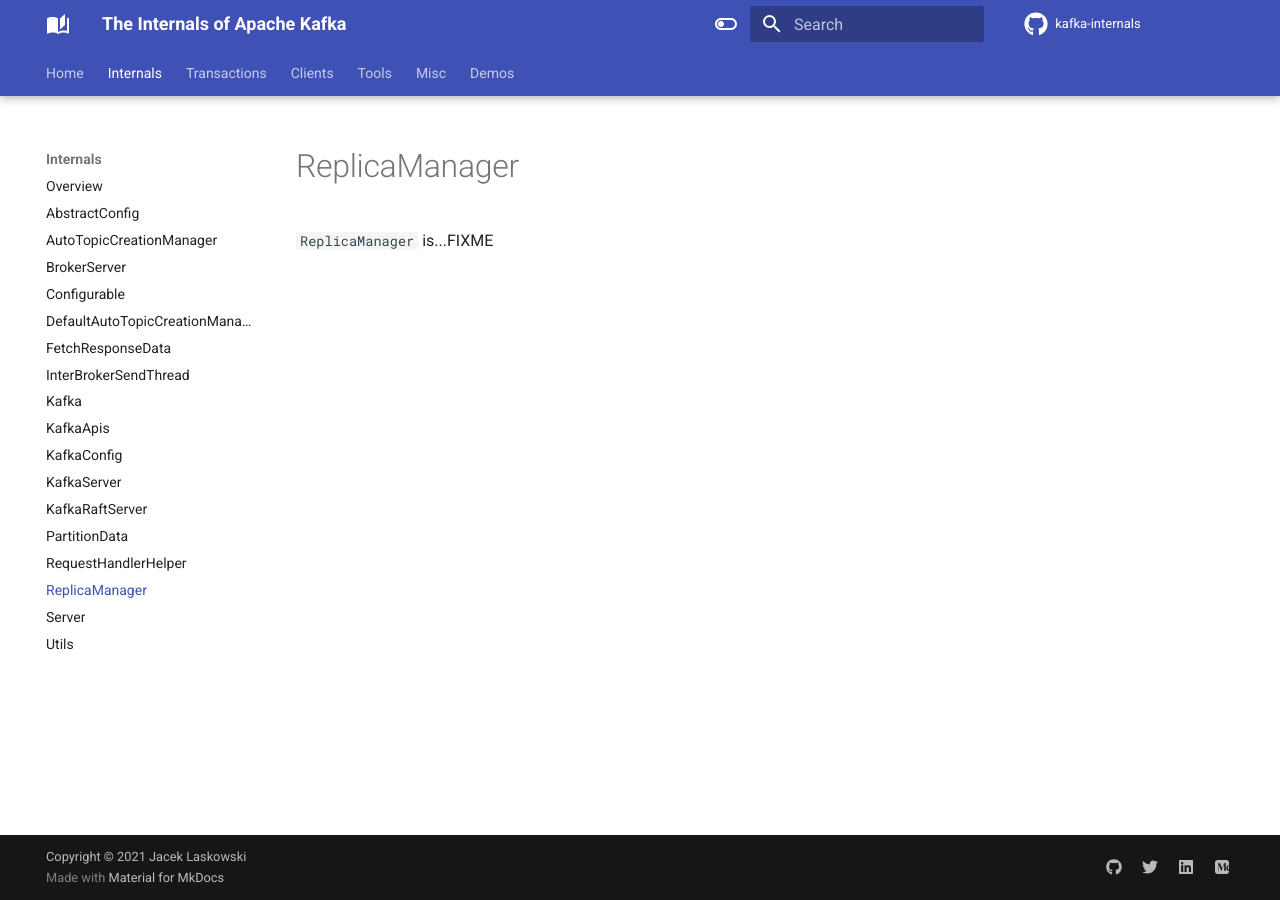
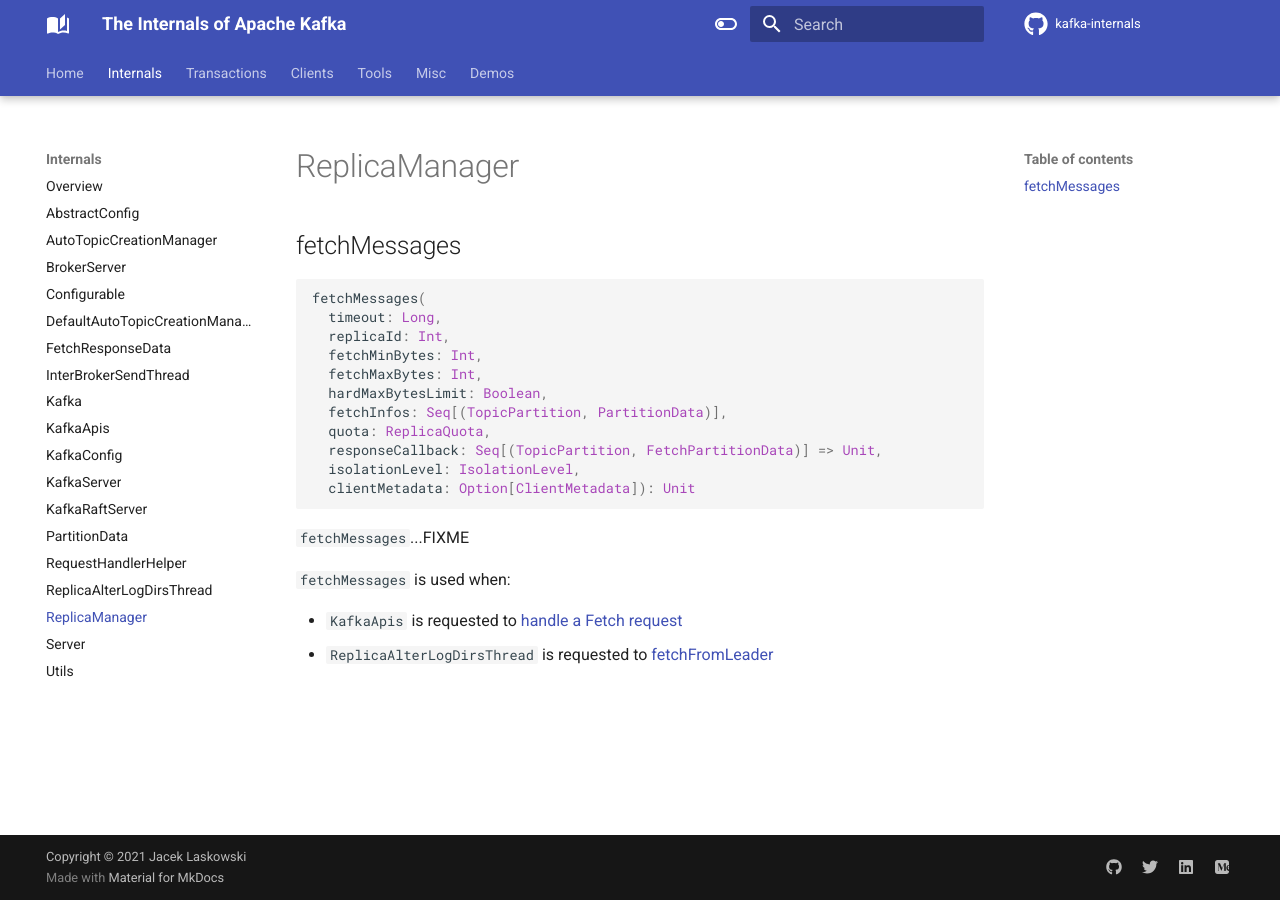
Before and after one commit to japila-books/kafka-internals, an MkDocs documentation site: the page built from docs/ReplicaManager.md, in a window 1280 px wide. Built offline with MkDocs 1.6.1 and Material for MkDocs 9.7.7, drawn with Linux system fonts in a browser that asks for light colours; comment, search, counter and statistics services are not loaded.

Commit message:
Fetcher and SubscriptionState

````diff
--- a/docs/ReplicaManager.md
+++ b/docs/ReplicaManager.md
@@ -1,3 +1,24 @@
 # ReplicaManager
 
-`ReplicaManager` is...FIXME
+## <span id="fetchMessages"> fetchMessages
+
+```scala
+fetchMessages(
+  timeout: Long,
+  replicaId: Int,
+  fetchMinBytes: Int,
+  fetchMaxBytes: Int,
+  hardMaxBytesLimit: Boolean,
+  fetchInfos: Seq[(TopicPartition, PartitionData)],
+  quota: ReplicaQuota,
+  responseCallback: Seq[(TopicPartition, FetchPartitionData)] => Unit,
+  isolationLevel: IsolationLevel,
+  clientMetadata: Option[ClientMetadata]): Unit
+```
+
+`fetchMessages`...FIXME
+
+`fetchMessages` is used when:
+
+* `KafkaApis` is requested to [handle a Fetch request](KafkaApis.md#handleFetchRequest)
+* `ReplicaAlterLogDirsThread` is requested to [fetchFromLeader](ReplicaAlterLogDirsThread.md#fetchFromLeader)
--- a/mkdocs.yml
+++ b/mkdocs.yml
@@ -120,6 +120,7 @@ nav:
     - KafkaRaftServer: KafkaRaftServer.md
     - PartitionData: PartitionData.md
     - RequestHandlerHelper: RequestHandlerHelper.md
+    - ReplicaAlterLogDirsThread: ReplicaAlterLogDirsThread.md
     - ReplicaManager: ReplicaManager.md
     - Server: Server.md
     - Utils: Utils.md
@@ -142,6 +143,7 @@ nav:
       - ConsumerNetworkClient: clients/consumer/ConsumerNetworkClient.md
       - Fetcher: clients/consumer/Fetcher.md
       - KafkaConsumer: clients/consumer/KafkaConsumer.md
+      - SubscriptionState: clients/consumer/SubscriptionState.md
     - Producers:
       - clients/producer/index.md
       - BufferPool: clients/producer/BufferPool.md
````
Also changed, not shown: docs/KafkaApis.md (+17 -0 lines), docs/ReplicaAlterLogDirsThread.md (added, +3 -0 lines), docs/clients/consumer/Fetcher.md (+32 -0 lines), docs/clients/consumer/SubscriptionState.md (added, +30 -0 lines).
